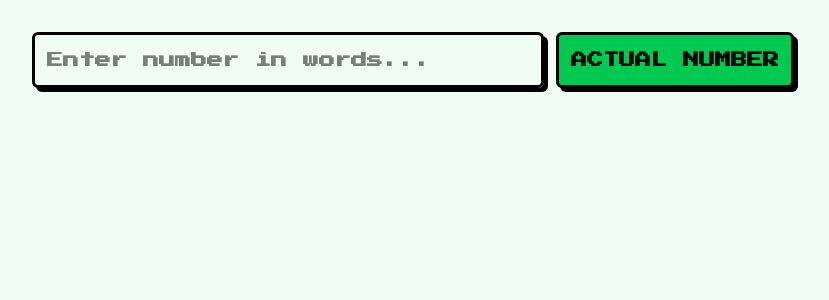
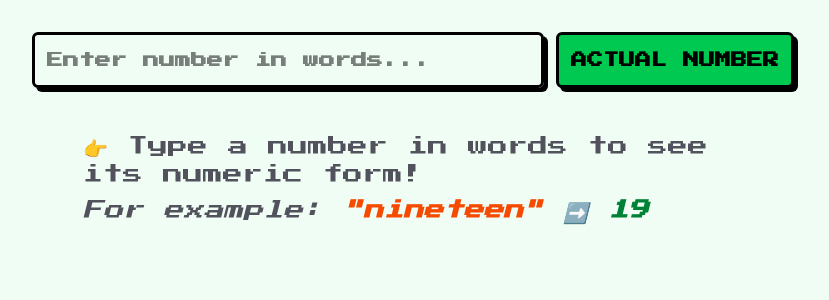
Before and after one commit to gaurav1-9/wordToNumber, a React (Vite) app in the folder client/: page / in a window 1280 px wide. Shown: the top 300 px of the page, without its empty margins (221-1050 px from the left). Built offline with nearby package versions, Linux system fonts and the light colour scheme.

Commit message:
no list condition

```diff
--- a/client/src/App.jsx
+++ b/client/src/App.jsx
@@ -2,6 +2,7 @@ import React, { useEffect, useRef, useState } from 'react'
 import axios from 'axios';
 import Buttons from './components/Buttons'
 import NumOutput from './components/NumOutput';
+import IntroMsg from './components/IntroMsg';
 
 const App = () => {
   const inpRef = useRef(null);
@@ -54,9 +55,13 @@ const App = () => {
         ref={scrollRef}
         className="w-2xl text-xl font-medium h-100 overflow-y-scroll overflow-x-hidden mt-3"
       >
-        {numList.map((item, index) => (
-          <NumOutput key={index} input={item.input} output={item.output} />
-        ))}
+        {
+          (numList.length) ?
+            numList.map((item, index) => (
+              <NumOutput key={index} input={item.input} output={item.output} />
+            ))
+            : <IntroMsg />
+        }
       </div>
     </div>
   )
--- /dev/null
+++ b/client/src/components/IntroMsg.jsx
@@ -0,0 +1,12 @@
+import React from 'react'
+
+function IntroMsg() {
+    return (
+        <div className='text-zinc-600'>
+            <p className="mb-2">👉 Type a number in words to see its numeric form!</p>
+            <p className="italic">For example: <span className="text-orange-600 font-semibold">"nineteen"</span> ➡️ <span className="text-green-700 font-bold">19</span></p>
+        </div>
+    )
+}
+
+export default IntroMsg
```
